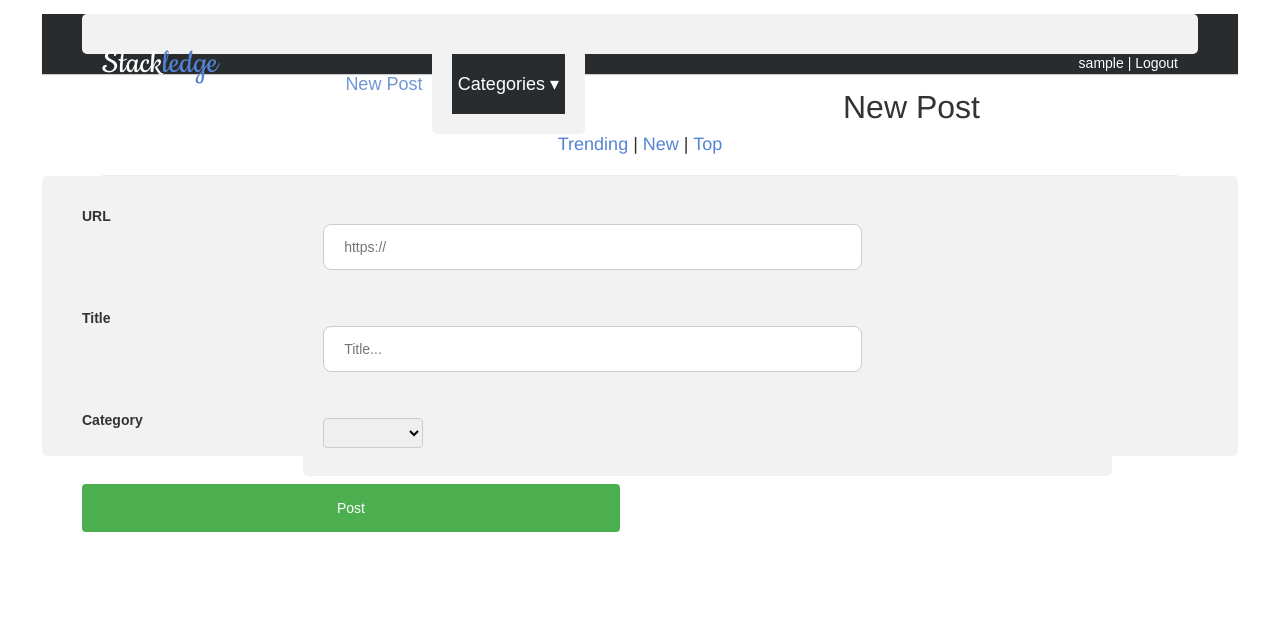
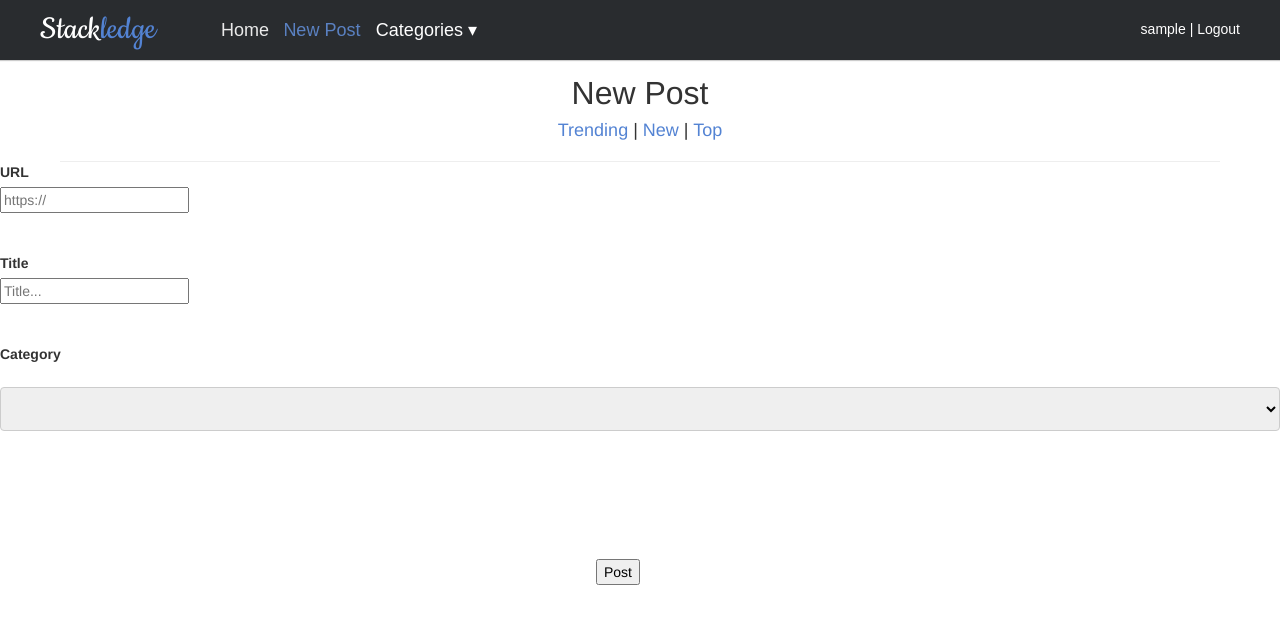
Before and after one commit to amhndu/stackledge, a PHP site: page /newpost.php in a window 1280 px wide. Shown: the top 624 px of the page. Run offline with PHP 8.4, Linux system fonts and the light colour scheme; the visitor is signed in with stand-in values (Sample User, id 1); data that the repository does not hold is empty; a stand-in replaces the project's code that opens the database connection; some libraries are stand-ins or nearby versions.

Commit message:
Bug Solved

```diff
--- a/public_html/css/header-login-register.css
+++ b/public_html/css/header-login-register.css
@@ -725,7 +725,7 @@
 
   /** New Post **/
 
-  input[type=text], select {
+  .newpost input[type=text], select {
       width: 100%;
       padding: 12px 20px;
       margin: 8px 0;
@@ -735,7 +735,7 @@
       box-sizing: border-box;
   }
 
-  input[type=submit] {
+  .newpost input[type=submit] {
       width: 100%;
       background-color: #4CAF50;
       color: white;
@@ -746,20 +746,20 @@
       cursor: pointer;
   }
 
-  input[type=submit]:hover {
+  .newpost input[type=submit]:hover {
       background-color: #45a049;
   }
 
-  div {
+  .newpost div {
       border-radius: 5px;
       background-color: #f2f2f2;
       padding: 20px;
   }
-  label{
+  .newpost label{
   float:left; width:30%;
   }
 
-  input{
+  .newpost input{
   float:left; width:60%; }
 
   .newpost{
--- a/public_html/css/newpost.css
+++ /dev/null
@@ -1,32 +0,0 @@
-body {
-            font-family: sans-serif;
-			margin: 1em 3em auto 3em;
-        }
-		label{
-		float:left; width:20%;
-		padding: 2px 20px;
-		margin: 8px 0;
-		font-weight: bold;
-		}
-
-		.form_input{
-		float:left; width:70%; margin-left:10px;}
-		input[type=text] {
-		padding: 12px 20px;
-		margin: 8px 0;
-		border-radius: 8px;
-		display: inline-block;
-		border: 1px solid #ccc;
-		box-sizing: border-box;
-		width: 70%;
-		}
-		.header{
-			padding: 2px 20px;
-		}
-
-		select{
-			width: 100px;
-			height: 30px;
-			padding-left : 10px;
-
-		}
```
